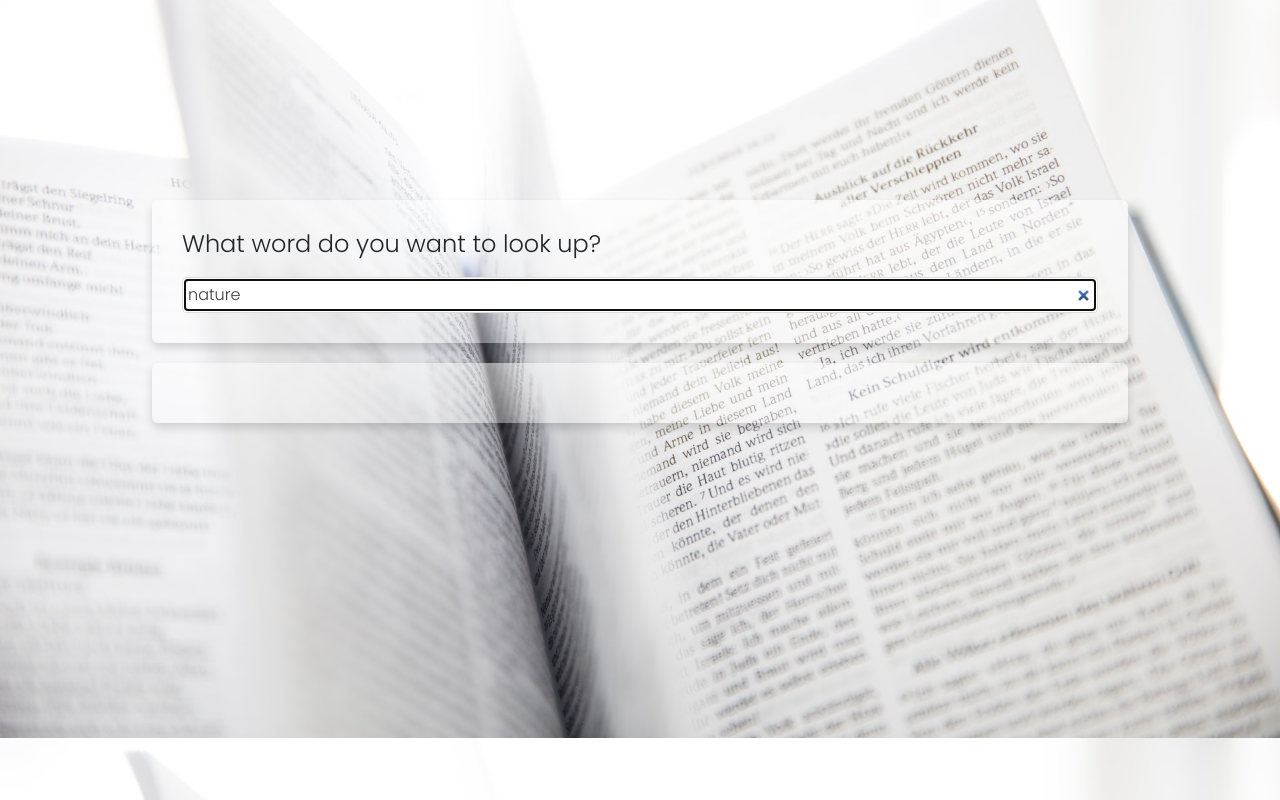
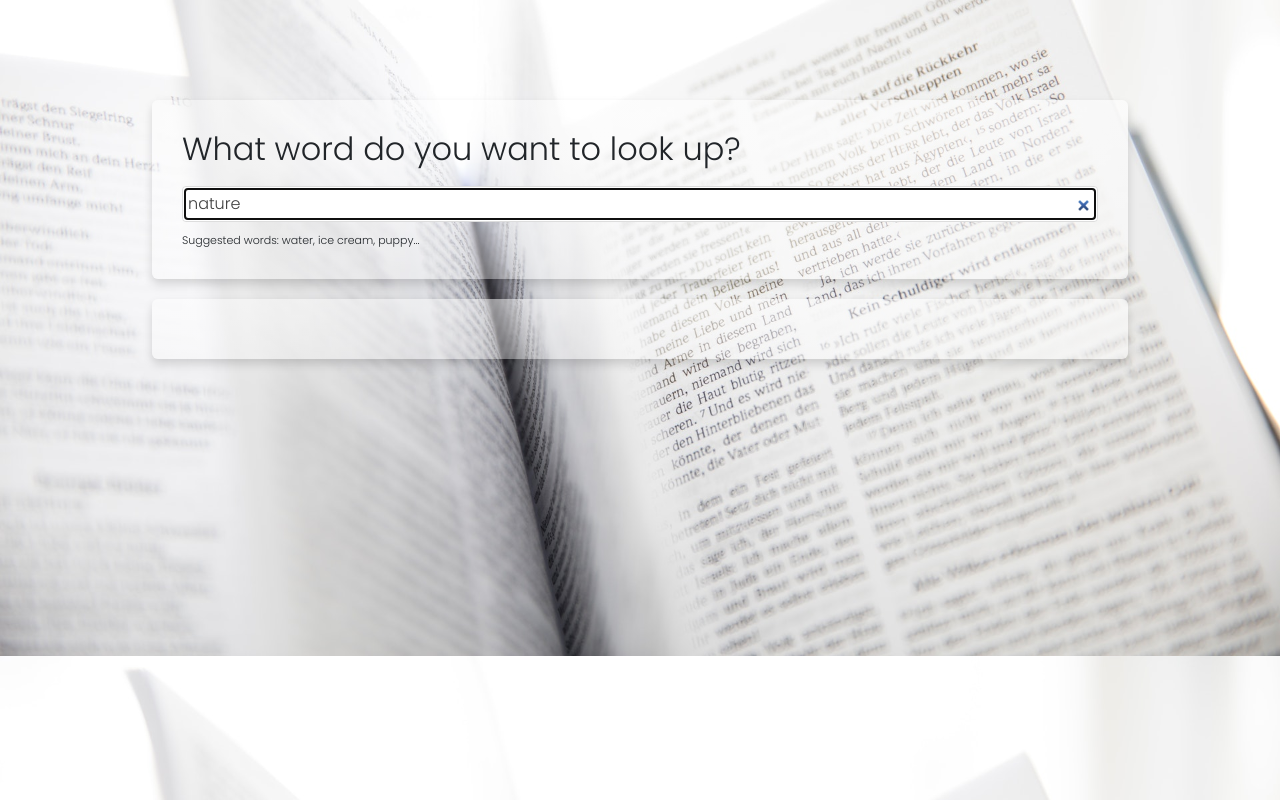
Before and after one commit to karynhuynh/dictionary-react, a React (Create React App) app: page / in a window 1280 px wide. Built offline with nearby package versions, Linux system fonts and the light colour scheme; no server answers; the HTML template or start-up script is replaced by a standard one.

Commit message:
Updated css and included hint in form section

```diff
--- a/src/App.css
+++ b/src/App.css
@@ -19,5 +19,5 @@ body {
 }
 
 .App .container {
-  margin: 200px 0;
+  margin: 100px 0;
 }
--- a/src/Dictionary.css
+++ b/src/Dictionary.css
@@ -19,6 +19,16 @@ form {
   border: 1px solid #ddd;
   border-radius: 4px;
   color: rgb(63, 63, 63);
+  margin-top: 10px;
+}
+
+.Dictionary button {
+  padding: 0;
+  margin: 0;
+}
+
+.Dictionary .hint {
+  font-size: 11px;
   margin-top: 10px;
 }
 
--- a/src/Dictionary.js
+++ b/src/Dictionary.js
@@ -53,7 +53,7 @@ export default function Dictionary(props) {
     return (
       <div className="Dictionary">
         <form onSubmit={wordSubmit}>
-          <h4>What word do you want to look up?</h4>
+          <h2>What word do you want to look up?</h2>
           <input
             type="search"
             autoFocus={true}
@@ -61,6 +61,9 @@ export default function Dictionary(props) {
             required
             onChange={wordSearch}
           />
+          <div className="hint">
+            Suggested words: water, ice cream, puppy...
+          </div>
         </form>
         <section>
           <div className="dictionary-info">
```
